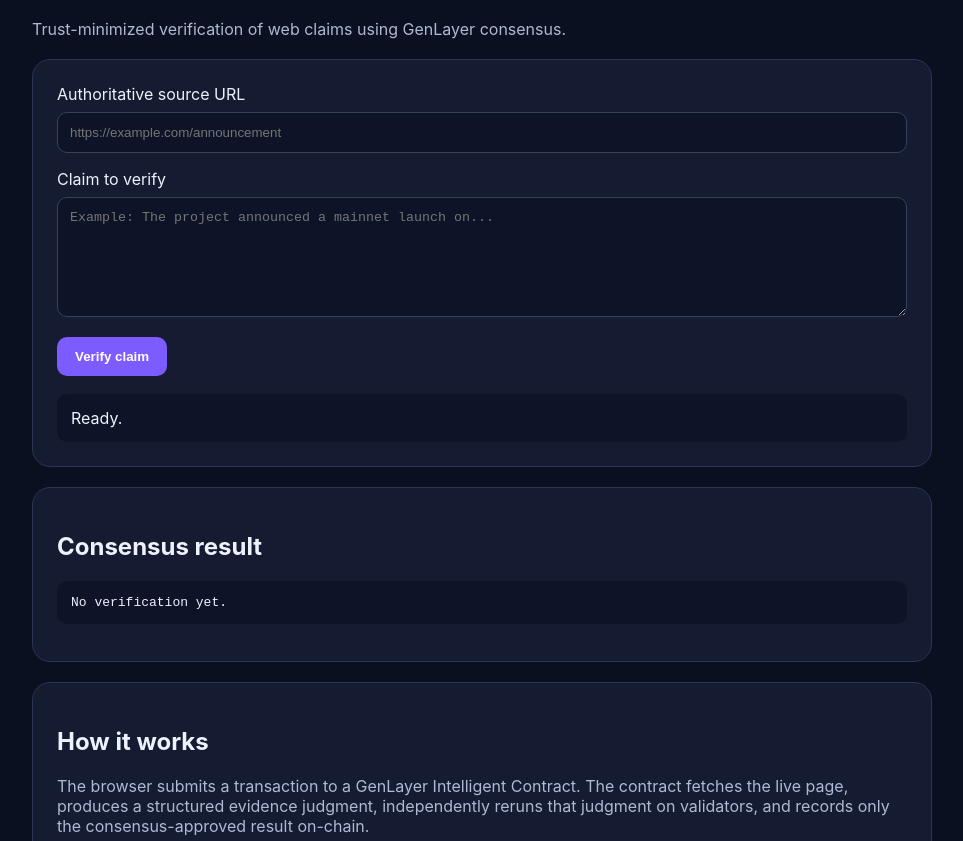
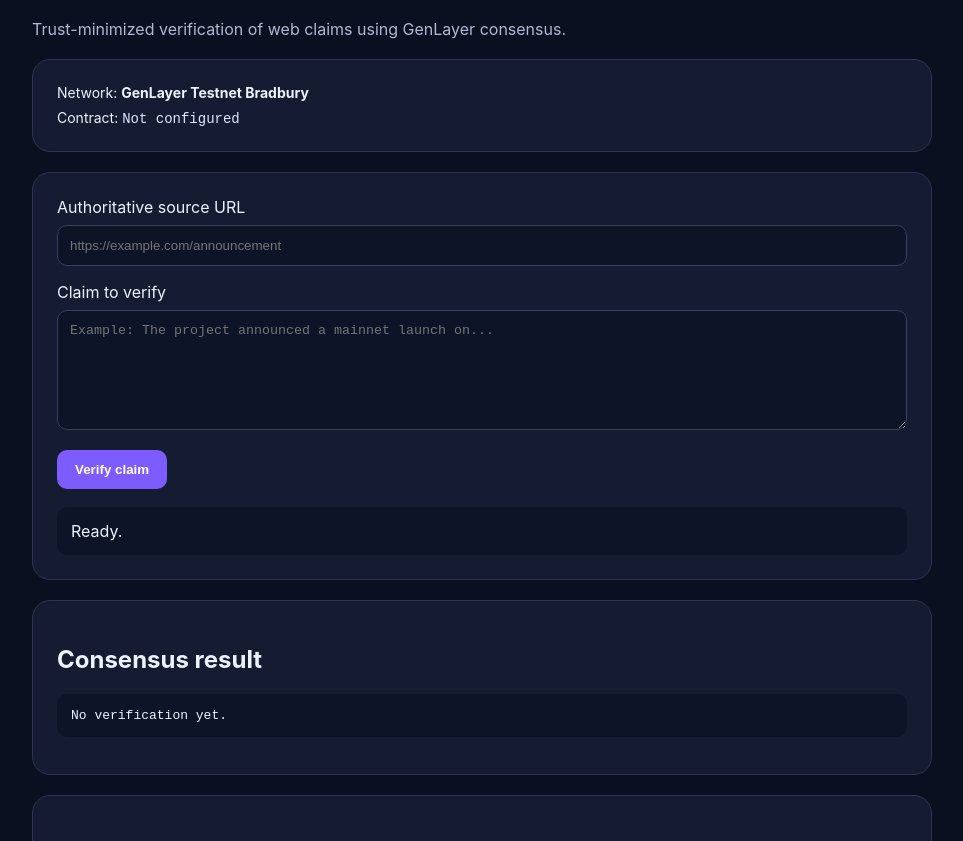
Before and after one commit to mpali75244/genlayer-trustguard, a website built with Vite: page frontend/index.html in a window 1280 px wide. Shown: the part 111-952 px from the top of the page, without its empty margins (158-1121 px from the left). Built offline with nearby package versions, Linux system fonts and the light colour scheme.

Commit message:
Expose TrustGuard network and contract status in dApp UI

```diff
--- a/frontend/index.html
+++ b/frontend/index.html
@@ -9,12 +9,18 @@
     .card{background:#151c31;border:1px solid #2a3555;border-radius:18px;padding:24px;margin-top:20px}
     input,textarea{width:100%;box-sizing:border-box;background:#0d1427;color:#fff;border:1px solid #34415f;border-radius:10px;padding:12px;margin:8px 0 16px}
     textarea{min-height:120px;resize:vertical}button{background:#7c5cff;color:white;border:0;border-radius:10px;padding:12px 18px;font-weight:700;cursor:pointer}button:disabled{opacity:.5;cursor:not-allowed}
-    .status,.result{margin-top:18px;padding:14px;border-radius:10px;background:#0d1427;white-space:pre-wrap;overflow:auto}.muted{color:#aeb9d4}
+    .status,.result{margin-top:18px;padding:14px;border-radius:10px;background:#0d1427;white-space:pre-wrap;overflow:auto}.muted{color:#aeb9d4}.meta{display:grid;gap:8px;font-size:14px}.meta code{color:#dfe6ff;word-break:break-all}
   </style>
 </head>
 <body>
   <h1>TrustGuard</h1>
   <p class="muted">Trust-minimized verification of web claims using GenLayer consensus.</p>
+  <div class="card">
+    <div class="meta">
+      <div>Network: <strong id="network">Loading…</strong></div>
+      <div>Contract: <code id="contract">Loading…</code></div>
+    </div>
+  </div>
   <div class="card">
     <label for="url">Authoritative source URL</label>
     <input id="url" type="url" autocomplete="off" placeholder="https://example.com/announcement" />
@@ -27,7 +33,7 @@
     <h2>Consensus result</h2>
     <pre id="result" class="result">No verification yet.</pre>
   </div>
-  <div class="card"><h2>How it works</h2><p class="muted">The browser submits a transaction to a GenLayer Intelligent Contract. The contract fetches the live page, produces a structured evidence judgment, independently reruns that judgment on validators, and records only the consensus-approved result on-chain.</p></div>
+  <div class="card"><h2>How it works</h2><p class="muted">The browser submits a transaction to a GenLayer Intelligent Contract. The contract fetches the live page, produces a structured evidence judgment, independently reruns that judgment on validators, and records only the consensus-approved result on-chain. The frontend waits for transaction acceptance and reads the resulting state back from the contract.</p></div>
   <script type="module" src="./src/main.js"></script>
 </body>
 </html>
```
